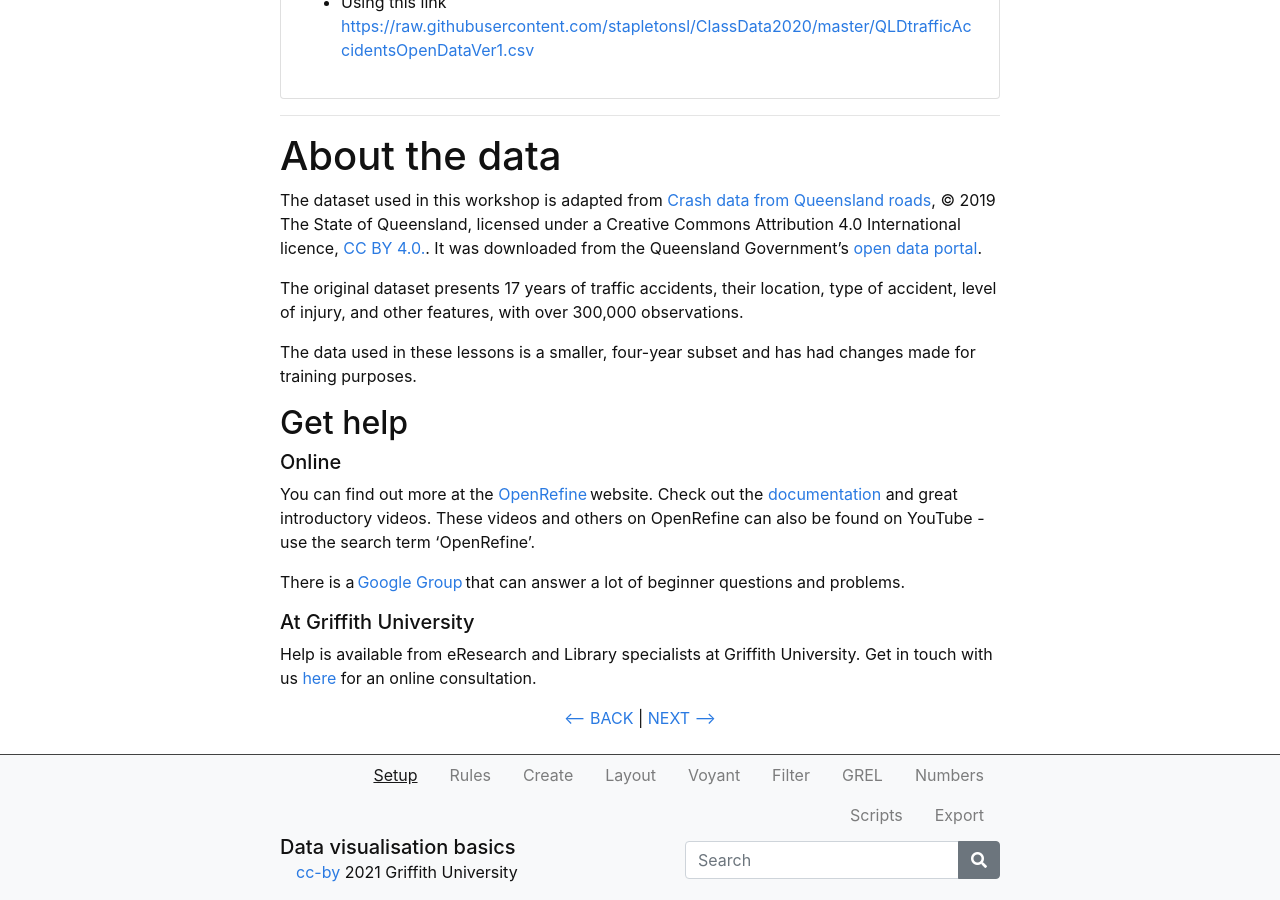
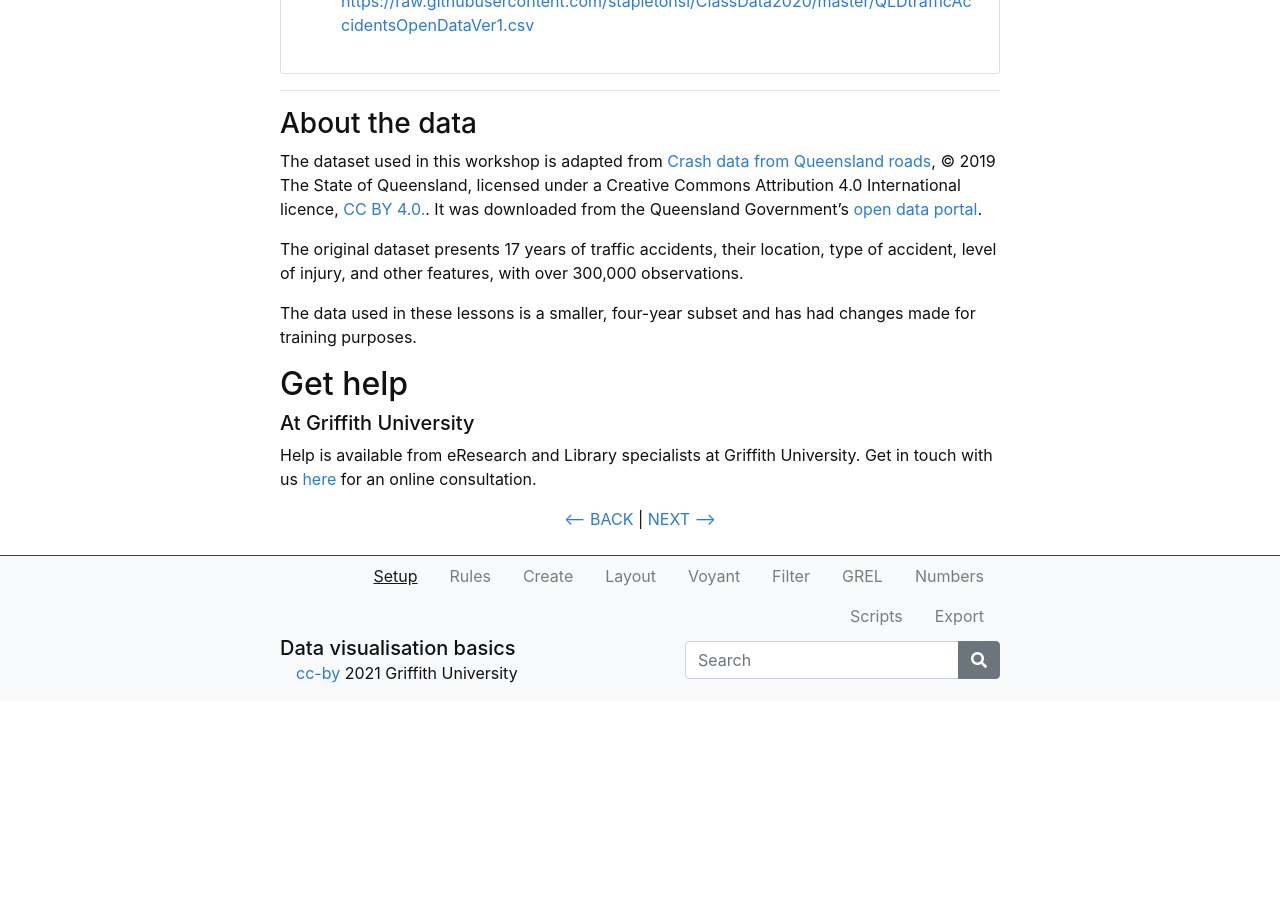
Before and after one commit to GULibrarySandbox/data-vis-basics, a Jekyll site: the page built from content/0-setup.md, in a window 1280 px wide and 900 px high, scrolled down 698 px. Built offline with Jekyll 4.4.1, drawn with Linux system fonts in a browser that asks for light colours; after the commit the page ends 1399 px from its top, so only the background shows below that.

Commit message:
Update 0-setup.md

```diff
--- a/content/0-setup.md
+++ b/content/0-setup.md
@@ -3,8 +3,6 @@ title: Setup
 nav: true
 ---
 # Setup
-
------
 
 {% capture text %}
 - MS Excel
@@ -27,7 +25,7 @@ Alternately, when you launch OpenRefine in the [*Create*](https://griffithunilib
 
 -----
 
-# About the data
+### About the data
 
 The dataset used in this workshop is adapted from [Crash data from Queensland roads](https://www.data.qld.gov.au/dataset/crash-data-from-queensland-roads), © 2019 The State of Queensland, licensed under a Creative Commons Attribution 4.0 International licence, [CC BY 4.0.](https://creativecommons.org/licenses/by/4.0/).  It was downloaded from the Queensland Government’s [open data portal](https://www.data.qld.gov.au/).
 
@@ -37,12 +35,6 @@ The  data used in these lessons is a smaller, four-year subset and has had chang
 
 ## Get help
 
-##### Online
-
-You can find out more at the [OpenRefine](http://openrefine.org) website.  Check out the [documentation](http://openrefine.org/documentation.html) and great introductory videos. These videos and others on OpenRefine can also be found on YouTube - use the search term 'OpenRefine'.
-
-There is a [Google Group](https://groups.google.com/forum/#!forum/openrefine) that can answer a lot of beginner questions and problems.
-
 ##### At Griffith University
 
 Help is available from eResearch and Library specialists at Griffith University. Get in touch with us [here](https://intranet.secure.griffith.edu.au/library/forms/help) for an online consultation.
```
